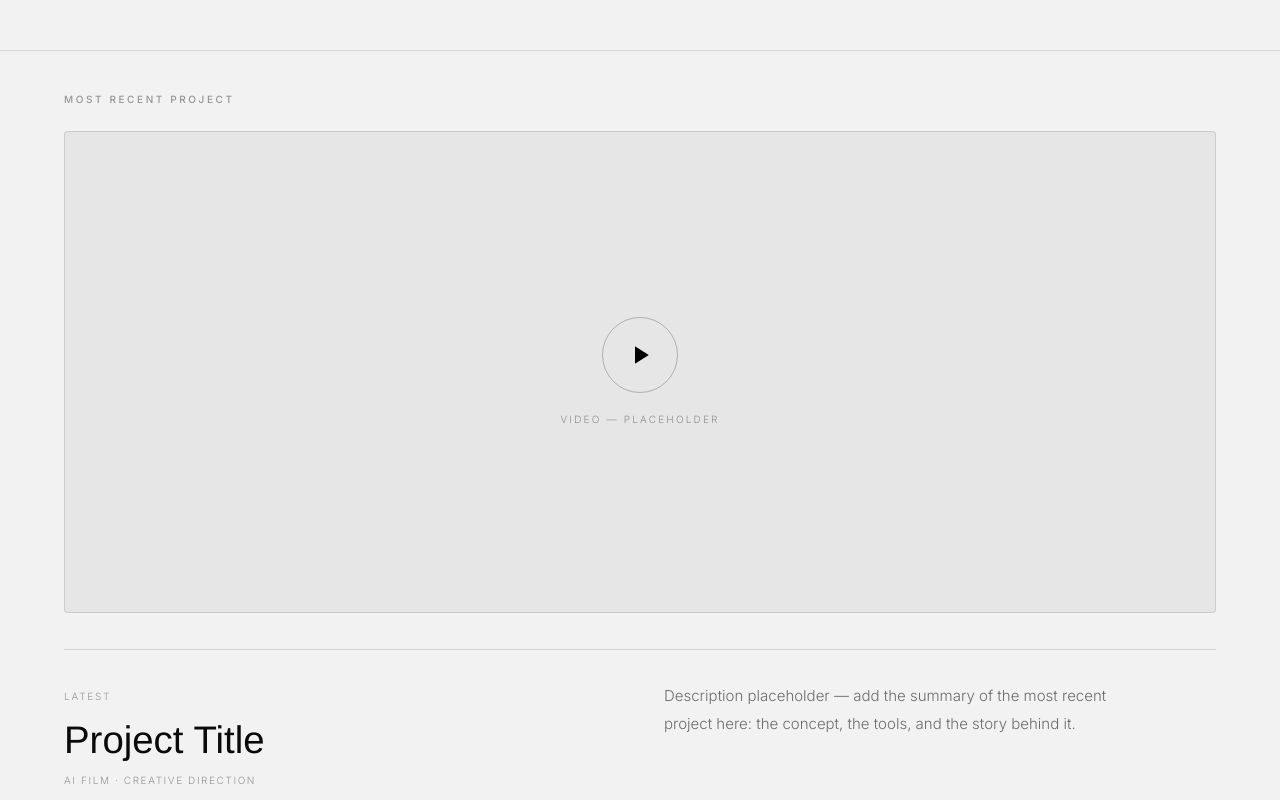
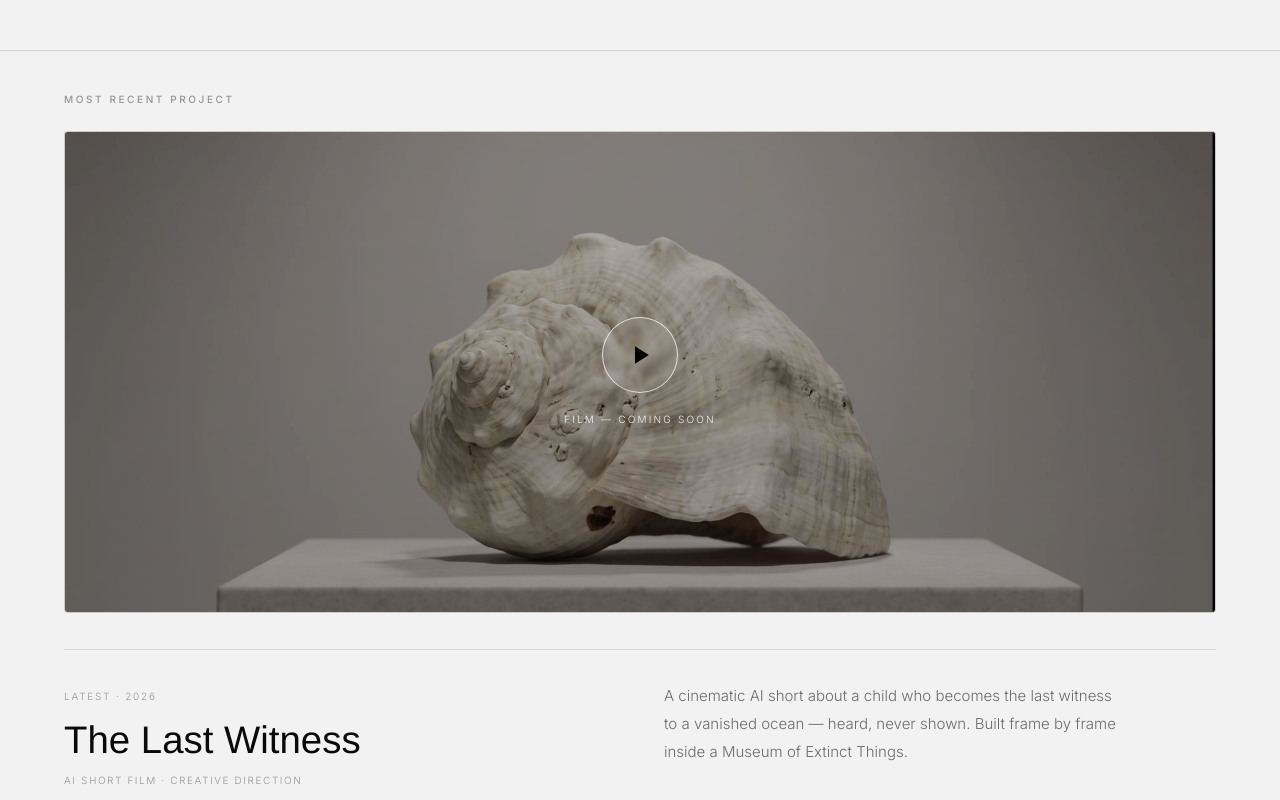
Before and after one commit to aneecoco-lgtm/digital-twilight, a React (Vite) app: page /work/ai-storytelling in a window 1280 px wide. Shown: the part 420-1220 px from the top of the page. Built offline with nearby package versions, Linux system fonts and the light colour scheme.

Commit message:
AI Storytelling: point top hero at The Last Witness with film-still poster

```diff
--- a/src/pages/AiStorytelling.css
+++ b/src/pages/AiStorytelling.css
@@ -109,28 +109,51 @@
   background: var(--panel);
   border: 1px solid var(--line);
   border-radius: 4px;
+  overflow: hidden;
   display: flex;
   flex-direction: column;
   align-items: center;
   justify-content: center;
   gap: 18px;
 }
+.ais-feature-poster {
+  position: absolute;
+  inset: 0;
+  width: 100%;
+  height: 100%;
+  object-fit: cover;
+  object-position: center 40%;
+}
+.ais-feature-video::after {
+  content: '';
+  position: absolute;
+  inset: 0;
+  background: rgba(10, 10, 15, 0.30);
+  transition: background 0.4s;
+}
+.ais-feature-video:hover::after { background: rgba(10, 10, 15, 0.18); }
 .ais-ph-play {
+  position: relative;
+  z-index: 2;
   display: flex;
   align-items: center;
   justify-content: center;
   width: 76px;
   height: 76px;
   border-radius: 50%;
-  border: 1px solid rgba(10, 10, 10, 0.25);
-  color: rgba(10, 10, 10, 0.5);
+  border: 1px solid rgba(255, 255, 255, 0.75);
+  color: #fff;
+  background: rgba(255, 255, 255, 0.08);
+  backdrop-filter: blur(2px);
 }
 .ais-ph-label {
+  position: relative;
+  z-index: 2;
   font-family: var(--sans);
   font-size: 10px;
   letter-spacing: 0.22em;
   text-transform: uppercase;
-  color: var(--ink-faint);
+  color: rgba(255, 255, 255, 0.9);
 }
 /* Description below the video */
 .ais-feature-desc {
--- a/src/pages/AiStorytelling.jsx
+++ b/src/pages/AiStorytelling.jsx
@@ -170,21 +170,23 @@ export default function AiStorytelling() {
       {/* ── Featured most-recent project · video (3/4) + description (1/4) ── */}
       <section className="ais-feature">
         <span className="ais-label">Most Recent Project</span>
-        <div className="ais-feature-video" role="img" aria-label="Project video placeholder">
+        <div className="ais-feature-video" role="img" aria-label="The Last Witness — film still">
+          <img className="ais-feature-poster" src="/images/last-witness/shell.jpg" alt="The Last Witness" loading="lazy" />
           <span className="ais-ph-play">
             <svg viewBox="0 0 24 24" width="30" height="30"><path d="M8 5v14l11-7z" /></svg>
           </span>
-          <span className="ais-ph-label">Video — Placeholder</span>
+          <span className="ais-ph-label">Film — Coming Soon</span>
         </div>
         <div className="ais-feature-desc">
           <div className="ais-feature-desc-head">
-            <span className="ais-feature-tag">Latest</span>
-            <h2 className="ais-feature-title">Project Title</h2>
-            <p className="ais-feature-cat">AI Film · Creative Direction</p>
+            <span className="ais-feature-tag">Latest · 2026</span>
+            <h2 className="ais-feature-title">The Last Witness</h2>
+            <p className="ais-feature-cat">AI Short Film · Creative Direction</p>
           </div>
           <p className="ais-feature-body">
-            Description placeholder — add the summary of the most recent project
-            here: the concept, the tools, and the story behind it.
+            A cinematic AI short about a child who becomes the last witness to a
+            vanished ocean — heard, never shown. Built frame by frame inside a
+            Museum of Extinct Things.
           </p>
         </div>
       </section>
```
